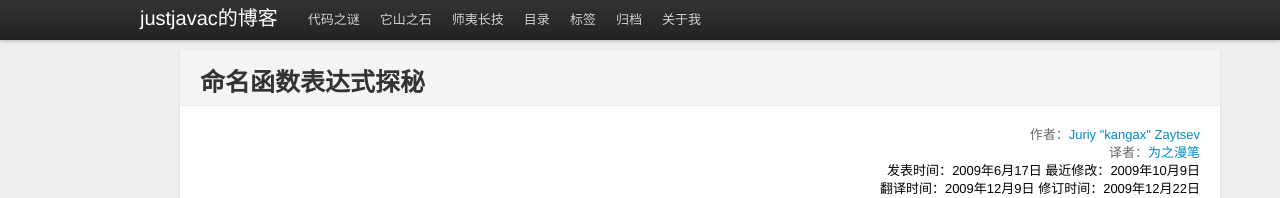
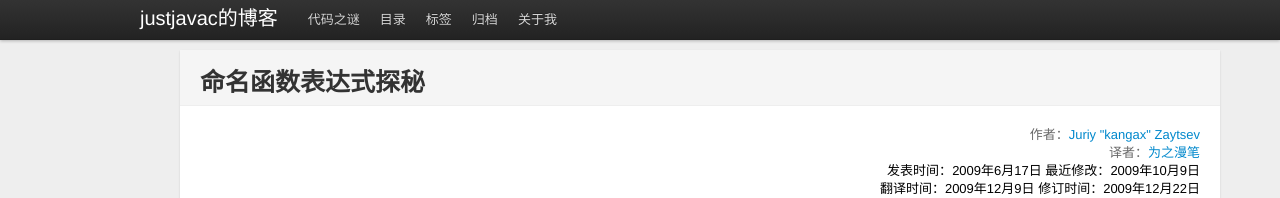
Before and after one commit to justjavac/justjavac.github.com, a Jekyll site: the page named-function-expressions-demystified.html, which Jekyll copies as it is, in a window 1280 px wide. Shown: the top 198 px of the page. Built offline with Jekyll 4.4.1, drawn with Linux system fonts in a browser that asks for light colours; some web fonts are replaced; Markdown is read by kramdown in place of the engine named in the settings.

Commit message:
Update named-function-expressions-demystified.html

```diff
--- a/named-function-expressions-demystified.html
+++ b/named-function-expressions-demystified.html
@@ -34,12 +34,10 @@
           <a class="brand" href="/">justjavac的博客</a>
           <ul class="nav">
             <li><a href="javascript:void(0)">代码之谜</a></li>
-            <li><a href="javascript:void(0)" title="转载的文章">它山之石</a></li>
-            <li><a href="javascript:void(0)" title="翻译的文章">师夷长技</a></li>
             <li><a href="/categories.html">目录</a></li>
             <li><a href="/tags.html">标签</a></li>
             <li><a href="/archive.html">归档</a></li>
-            <li><a href="javascript:void(0)">关于我</a></li>
+            <li><a href="/about.html">关于我</a></li>
           </ul>
         </div>
       </div>
```
